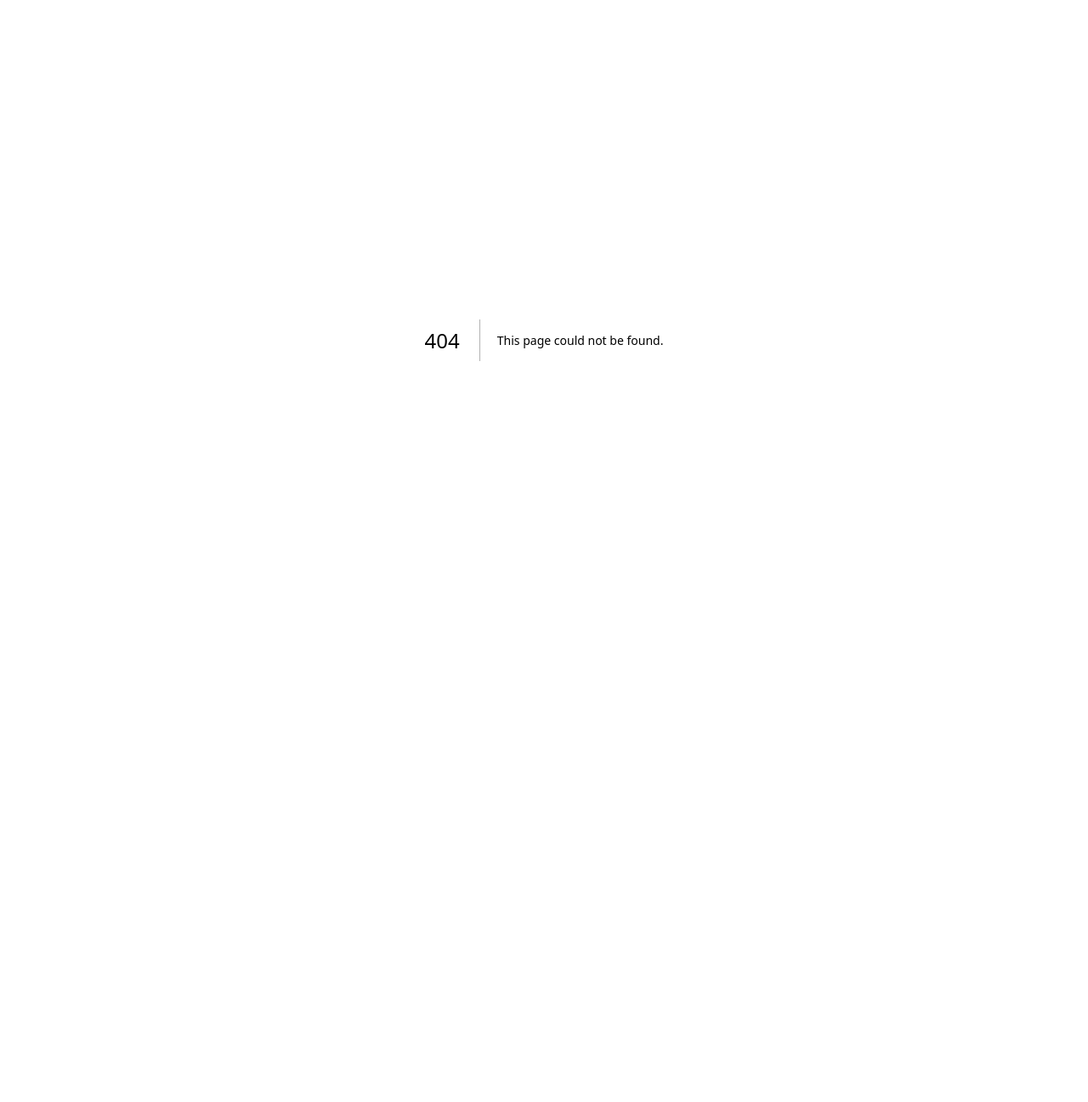
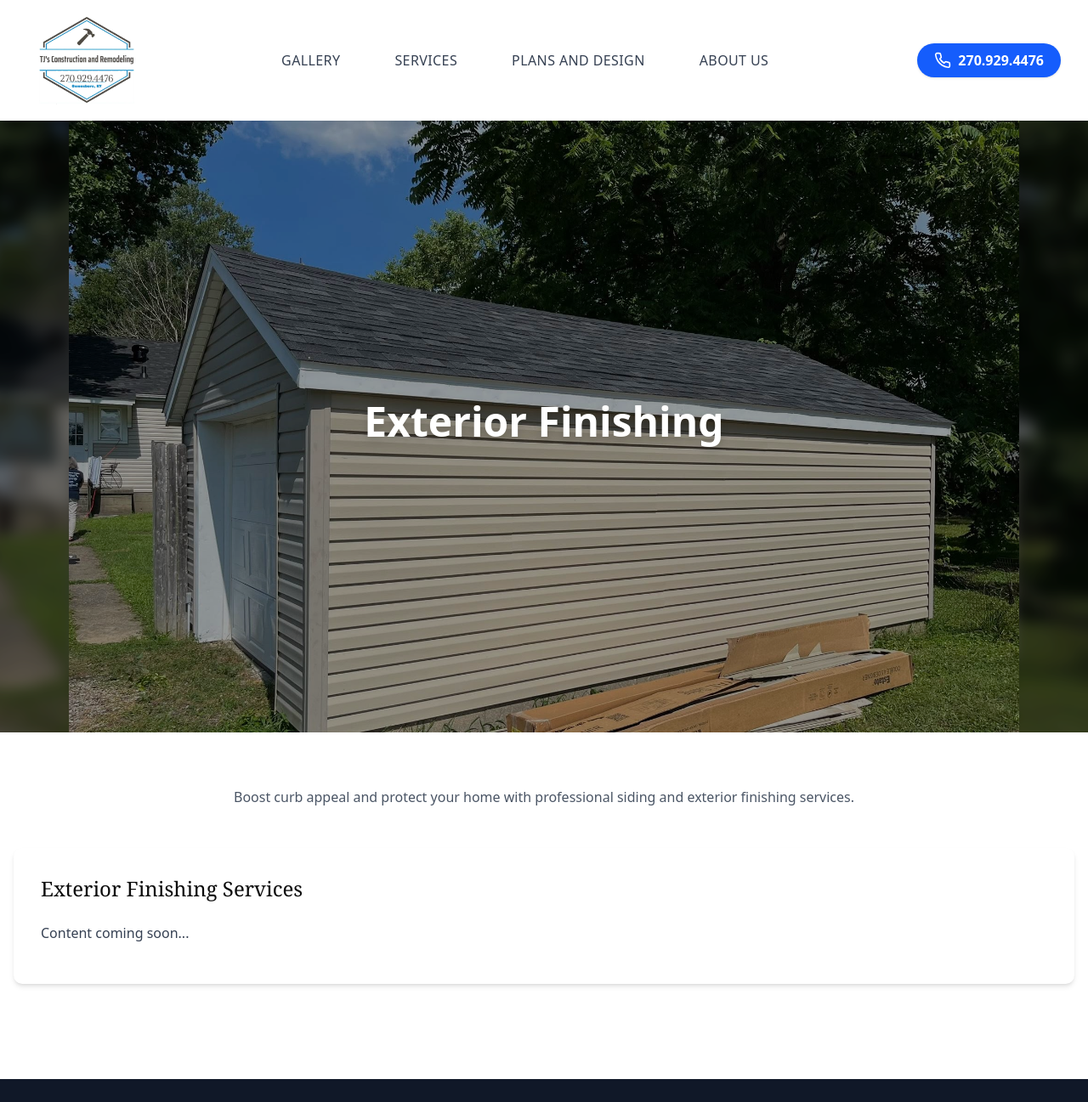
Before and after one commit to RookiePython21/tjs-construction-remodeling, a Next.js app: page /exterior-finishing in a window 1280 px wide. Before the commit this address had no page. Shown: the top 1297 px of the page at 85% size. Before the commit the page ends 800 px from the top, so only its background shows below. Built offline with nearby package versions, Linux system fonts and the light colour scheme.

Commit message:
added services pages bare bones

```diff
--- /dev/null
+++ b/app/additions/page.tsx
@@ -0,0 +1,30 @@
+import React from 'react';
+import PageHero from '../../components/PageHero';
+import Header from '../../components/Header';
+import Footer from '../../components/Footer';
+
+export default function AdditionsPage() {
+  return (
+    <div className="min-h-screen">
+      <Header />
+      <PageHero
+        title="Home Additions"
+        backgroundImage="/Images/addition.jpg"
+      />
+
+      <div className="max-w-7xl mx-auto px-4 py-16">
+        <p className="text-center text-gray-600 mb-12">
+          Expand your living space with seamless home additions, from new rooms to entire wings.
+        </p>
+
+        <div className="bg-white rounded-lg shadow-md p-8">
+          <h2 className="text-2xl font-serif mb-6">Home Addition Services</h2>
+          <p className="text-gray-700 mb-4">
+            Content coming soon...
+          </p>
+        </div>
+      </div>
+      <Footer />
+    </div>
+  );
+}
--- /dev/null
+++ b/app/backyard-remodeling/page.tsx
@@ -0,0 +1,30 @@
+import React from 'react';
+import PageHero from '../../components/PageHero';
+import Header from '../../components/Header';
+import Footer from '../../components/Footer';
+
+export default function BackyardRemodelingPage() {
+  return (
+    <div className="min-h-screen">
+      <Header />
+      <PageHero
+        title="Backyard Remodeling"
+        backgroundImage="/Images/deck.jpg"
+      />
+
+      <div className="max-w-7xl mx-auto px-4 py-16">
+        <p className="text-center text-gray-600 mb-12">
+          Create the perfect outdoor retreat for relaxation, entertainment, and family fun.
+        </p>
+
+        <div className="bg-white rounded-lg shadow-md p-8">
+          <h2 className="text-2xl font-serif mb-6">Backyard Remodeling Services</h2>
+          <p className="text-gray-700 mb-4">
+            Content coming soon...
+          </p>
+        </div>
+      </div>
+      <Footer />
+    </div>
+  );
+}
--- /dev/null
+++ b/app/bathroom-remodeling/page.tsx
@@ -0,0 +1,30 @@
+import React from 'react';
+import PageHero from '../../components/PageHero';
+import Header from '../../components/Header';
+import Footer from '../../components/Footer';
+
+export default function BathroomRemodelingPage() {
+  return (
+    <div className="min-h-screen">
+      <Header />
+      <PageHero
+        title="Bathroom Remodeling"
+        backgroundImage="/Images/bathroom.jpg"
+      />
+
+      <div className="max-w-7xl mx-auto px-4 py-16">
+        <p className="text-center text-gray-600 mb-12">
+          Upgrade your bathroom with contemporary designs, quality fixtures, and expert craftsmanship.
+        </p>
+
+        <div className="bg-white rounded-lg shadow-md p-8">
+          <h2 className="text-2xl font-serif mb-6">Bathroom Remodeling Services</h2>
+          <p className="text-gray-700 mb-4">
+            Content coming soon...
+          </p>
+        </div>
+      </div>
+      <Footer />
+    </div>
+  );
+}
--- /dev/null
+++ b/app/exterior-finishing/page.tsx
@@ -0,0 +1,30 @@
+import React from 'react';
+import PageHero from '../../components/PageHero';
+import Header from '../../components/Header';
+import Footer from '../../components/Footer';
+
+export default function ExteriorFinishingPage() {
+  return (
+    <div className="min-h-screen">
+      <Header />
+      <PageHero
+        title="Exterior Finishing"
+        backgroundImage="/Images/siding.jpg"
+      />
+
+      <div className="max-w-7xl mx-auto px-4 py-16">
+        <p className="text-center text-gray-600 mb-12">
+          Boost curb appeal and protect your home with professional siding and exterior finishing services.
+        </p>
+
+        <div className="bg-white rounded-lg shadow-md p-8">
+          <h2 className="text-2xl font-serif mb-6">Exterior Finishing Services</h2>
+          <p className="text-gray-700 mb-4">
+            Content coming soon...
+          </p>
+        </div>
+      </div>
+      <Footer />
+    </div>
+  );
+}
--- /dev/null
+++ b/app/kitchen-remodeling/page.tsx
@@ -0,0 +1,30 @@
+import React from 'react';
+import PageHero from '../../components/PageHero';
+import Header from '../../components/Header';
+import Footer from '../../components/Footer';
+
+export default function KitchenRemodelingPage() {
+  return (
+    <div className="min-h-screen">
+      <Header />
+      <PageHero
+        title="Kitchen Remodeling"
+        backgroundImage="/Images/kitchen.jpg"
+      />
+
+      <div className="max-w-7xl mx-auto px-4 py-16">
+        <p className="text-center text-gray-600 mb-12">
+          Transform your kitchen into a modern, functional, and beautiful space for cooking and gathering.
+        </p>
+
+        <div className="bg-white rounded-lg shadow-md p-8">
+          <h2 className="text-2xl font-serif mb-6">Kitchen Remodeling Services</h2>
+          <p className="text-gray-700 mb-4">
+            Content coming soon...
+          </p>
+        </div>
+      </div>
+      <Footer />
+    </div>
+  );
+}
--- /dev/null
+++ b/app/plans-design/page.tsx
@@ -0,0 +1,30 @@
+import React from 'react';
+import PageHero from '../../components/PageHero';
+import Header from '../../components/Header';
+import Footer from '../../components/Footer';
+
+export default function PlansDesignPage() {
+  return (
+    <div className="min-h-screen">
+      <Header />
+      <PageHero
+        title="Plans & Design"
+        backgroundImage="/Images/plan-and-design.png"
+      />
+
+      <div className="max-w-7xl mx-auto px-4 py-16">
+        <p className="text-center text-gray-600 mb-12">
+          We help you plan and design your dream space, ensuring every detail is tailored to your needs and style.
+        </p>
+
+        <div className="bg-white rounded-lg shadow-md p-8">
+          <h2 className="text-2xl font-serif mb-6">Our Planning & Design Process</h2>
+          <p className="text-gray-700 mb-4">
+            Content coming soon...
+          </p>
+        </div>
+      </div>
+      <Footer />
+    </div>
+  );
+}
--- /dev/null
+++ b/components/PageHero.tsx
@@ -0,0 +1,43 @@
+'use client';
+
+import React from 'react';
+import Image from 'next/image';
+
+interface PageHeroProps {
+  title: string;
+  backgroundImage: string;
+}
+
+const PageHero = ({ title, backgroundImage }: PageHeroProps) => {
+  return (
+    <section className="relative w-full h-[90vh] min-h-[600px] flex items-center justify-center overflow-hidden">
+      {/* Blurred Background Image */}
+      <Image
+        src={backgroundImage}
+        alt={`${title} blurred background`}
+        fill
+        className="object-cover object-center blur-sm scale-105 brightness-75 z-0"
+        aria-hidden="true"
+        priority
+      />
+      {/* Foreground Full Photo */}
+      <Image
+        src={backgroundImage}
+        alt={title}
+        fill
+        className="object-contain object-center z-10"
+        priority
+      />
+      {/* Overlay for readability */}
+      <div className="absolute inset-0 bg-black/40 z-20" />
+      {/* Content */}
+      <div className="relative z-30 flex flex-col items-center justify-center w-full h-full text-center px-4">
+        <h1 className="text-3xl sm:text-4xl md:text-5xl font-bold text-white mb-3 drop-shadow-lg">
+          {title}
+        </h1>
+      </div>
+    </section>
+  );
+};
+
+export default PageHero;
--- a/components/Services.tsx
+++ b/components/Services.tsx
@@ -1,36 +1,43 @@
 import React from 'react';
 import Image from 'next/image';
+import Link from 'next/link';
 
 const services = [
   {
     title: 'Plans & Design',
     image: '/Images/plan-and-design.png', // Updated image
-    description: 'We help you plan and design your dream space, ensuring every detail is tailored to your needs and style.'
+    description: 'We help you plan and design your dream space, ensuring every detail is tailored to your needs and style.',
+    href: '/plans-design'
   },
   {
     title: 'Kitchen Remodeling',
     image: '/Images/kitchen.jpg',
-    description: 'Transform your kitchen into a modern, functional, and beautiful space for cooking and gathering.'
+    description: 'Transform your kitchen into a modern, functional, and beautiful space for cooking and gathering.',
+    href: '/kitchen-remodeling'
   },
   {
     title: 'Bathroom Remodeling',
     image: '/Images/bathroom.jpg',
-    description: 'Upgrade your bathroom with contemporary designs, quality fixtures, and expert craftsmanship.'
+    description: 'Upgrade your bathroom with contemporary designs, quality fixtures, and expert craftsmanship.',
+    href: '/bathroom-remodeling'
   },
   {
     title: 'Backyard Remodeling',
     image: '/Images/deck.jpg',
-    description: 'Create the perfect outdoor retreat for relaxation, entertainment, and family fun.'
+    description: 'Create the perfect outdoor retreat for relaxation, entertainment, and family fun.',
+    href: '/backyard-remodeling'
   },
   {
     title: 'Additions',
     image: '/Images/addition.jpg',
-    description: 'Expand your living space with seamless home additions, from new rooms to entire wings.'
+    description: 'Expand your living space with seamless home additions, from new rooms to entire wings.',
+    href: '/additions'
   },
   {
     title: 'Exterior Finishing',
     image: '/Images/siding.jpg',
-    description: 'Boost curb appeal and protect your home with professional siding and exterior finishing services.'
+    description: 'Boost curb appeal and protect your home with professional siding and exterior finishing services.',
+    href: '/exterior-finishing'
   },
 ];
 
@@ -41,9 +48,10 @@ const Services = () => {
         <h2 className="text-4xl font-serif text-center mb-12">Our Services</h2>
         <div className="grid grid-cols-1 sm:grid-cols-2 lg:grid-cols-3 gap-10">
           {services.map((service) => (
-            <div
+            <Link
               key={service.title}
-              className="bg-white rounded-lg shadow-md flex flex-col items-center p-6 text-center hover:shadow-xl transition-shadow"
+              href={service.href}
+              className="bg-white rounded-lg shadow-md flex flex-col items-center p-6 text-center hover:shadow-xl transition-shadow cursor-pointer"
             >
               <div className="w-full h-48 relative mb-6">
                 <Image
@@ -56,7 +64,7 @@ const Services = () => {
               </div>
               <h3 className="text-2xl font-serif mb-3">{service.title}</h3>
               <p className="text-gray-600 text-base">{service.description}</p>
-            </div>
+            </Link>
           ))}
         </div>
       </div>
```
